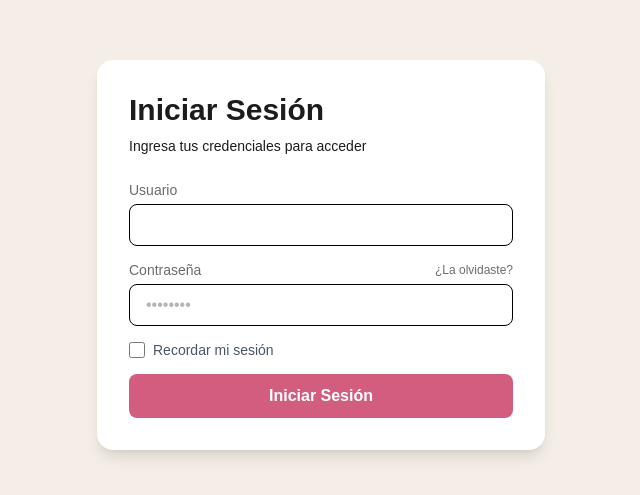
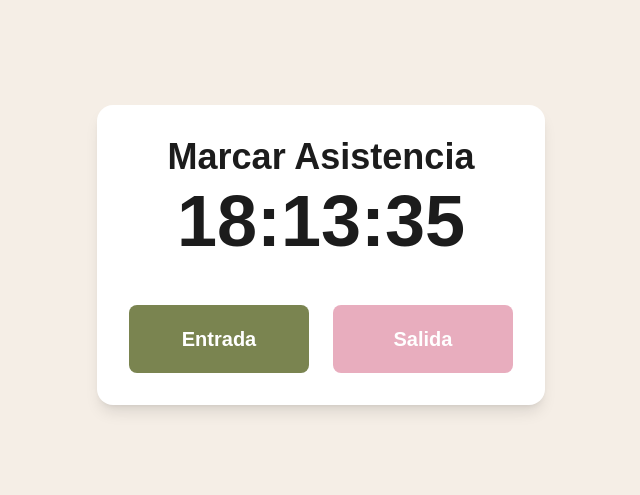
Before and after one commit to NEVO-JzzPI/IC2-VentasQuimicos, a React (Vite) app: page /check in a window 1280 px wide. Shown: the part 145-640 px from the top of the page, without its empty margins (319-959 px from the left). Built offline with nearby package versions, Linux system fonts and the light colour scheme.

Commit message:
CreaciondelcheckYrouters

```diff
--- a/package.json
+++ b/package.json
@@ -13,6 +13,7 @@
     "@tailwindcss/vite": "^4.3.3",
     "react": "^19.2.8",
     "react-dom": "^19.2.8",
+    "react-router-dom": "^7.18.3",
     "tailwindcss": "^4.3.3"
   },
   "devDependencies": {
--- a/src/App.css
+++ b/src/App.css
@@ -3,10 +3,8 @@
 @theme {
 
   /* Paleta de colores */
-  /* --color-letra: #1E293B;
-  --color-bg: #121E3B;
-  --color-secundario: #FFFFFF;
-  --color-botonprincipal: #5B7FFF; */
+
+
   --color-letra: #1C1C1C;
   --color-letra-secundario: #6B6B6B;
   --color-bg: #F5EEE6;
--- a/src/App.jsx
+++ b/src/App.jsx
@@ -1,19 +1,29 @@
-import { useState } from 'react'
+import { Routes, Route } from 'react-router-dom'
 import { useAuth } from './context/AuthContext.jsx'
 import Login from './pages/Login'
+import Check from './pages/Check'
+// Importa aquí tus otras páginas para el redireccionamiento, por ejemplo:
+// import AdminDashboard from './pages/AdminDashboard'
+// import UserDashboard from './pages/UserDashboard'
 
 import './App.css'
 
 function App() {
-
   const { user } = useAuth()
   console.log('Usuario actual:', user)
 
   return (
     <div className="bg-bg w-full h-screen flex items-center justify-center">
-      <Login/>
+      {/* // contenedor de rutas */}
+      <Routes>
 
-    </div >
+        <Route path="/" element={<Login />} />
+        <Route path="/check" element={<Check />} />
+
+
+
+      </Routes>
+    </div>
   )
 }
 
--- /dev/null
+++ b/src/components/Card.jsx
@@ -0,0 +1,11 @@
+
+export default function Card({children, className = '', ...props}) {
+
+    return(
+            <div className={`bg-secundario w-full max-w-md rounded-2xl  p-8 shadow-lg font-principal text-letra space-y-6 ${className}`} {...props}>
+                {children}
+            </div>
+    )
+
+
+}
--- a/src/main.jsx
+++ b/src/main.jsx
@@ -1,13 +1,19 @@
 import { StrictMode } from 'react'
 import { createRoot } from 'react-dom/client'
 import { AuthProvider } from './context/AuthContext.jsx'
+import { BrowserRouter } from 'react-router-dom';
 import './index.css'
 import App from './App.jsx'
 
 createRoot(document.getElementById('root')).render(
   <StrictMode>
-    <AuthProvider>
-      <App />
-    </AuthProvider>
+    <BrowserRouter>
+
+      <AuthProvider>
+        <App />
+      </AuthProvider>
+    </BrowserRouter>
+
+
   </StrictMode>,
 )
--- /dev/null
+++ b/src/pages/Check.jsx
@@ -0,0 +1,34 @@
+import { useState, useEffect } from 'react';
+import Button from '../components/Button';
+import Card from '../components/Card';
+
+export default function Check() {
+    const [now, setNow] = useState(new Date());
+    const[isCheckedIn, setIsCheckedIn] = useState(false);
+
+    useEffect(() => {
+        const interval = setInterval(() => setNow(new Date()), 1000);
+        return () => clearInterval(interval);
+    }, []);
+
+    return(
+        <Card className="max-w-3xl text-center">
+
+            <div>
+                <h1 className="text-4xl text-letra font-principal font-bold ">Marcar Asistencia</h1>
+                <p className="mt-2 text-7xl font-bold text-letra tabular-nums">
+                    {now.toLocaleTimeString('es-CL',{ hour12: false })}
+                </p>
+            </div>
+            <div className="flex flex-row gap-6 mt-8">
+                <Button className="mt-4 basis-lg py-5 text-xl bg-checkboxtrueorinpt" disabled={isCheckedIn} onClick={() => { console.log('Entrada'); setIsCheckedIn(true); }}>
+                    Entrada
+                </Button>
+                <Button className="mt-4 basis-lg py-5 text-xl" disabled={!isCheckedIn} onClick={() => { console.log('Salida'); setIsCheckedIn(false); }}>
+                    Salida
+                </Button>
+            </div>
+
+        </Card>
+    )
+}
--- a/src/pages/Login.jsx
+++ b/src/pages/Login.jsx
@@ -1,6 +1,9 @@
 import { useState } from 'react';
 import Button from '../components/Button';
+import Card from '../components/Card';
 import { useAuth } from '../context/AuthContext';
+import { useNavigate } from 'react-router-dom';
+
 
 
 export default function Login() {
@@ -13,7 +16,7 @@ export default function Login() {
     const [loading, setLoading] = useState(false);
 
     const { login } = useAuth();
-
+    const navigate = useNavigate();
 
     const handleSubmit = async (e) => {
         e.preventDefault();
@@ -23,7 +26,7 @@ export default function Login() {
 
         try {
             await login(username, password);
-
+            navigate('/check');  // redirigir a la página de verificación
         } catch (err) {
             setError(err.message);
         } finally {
@@ -32,7 +35,7 @@ export default function Login() {
     };
 
     return (
-        <div className="bg-secundario w-full max-w-md rounded-2xl  p-8 shadow-lg font-principal text-letra space-y-6">
+        <Card>
             <div>
                 <h2 className="text-3xl font-bold">Iniciar Sesión</h2>
                 <p className="mt-2 text-sm">Ingresa tus credenciales para acceder</p>
@@ -79,17 +82,18 @@ export default function Login() {
                     <label htmlFor="remember" className="ml-2 text-sm text-gray-600 select-none">Recordar mi sesión</label>
                 </div>
 
-                {/* Solo se muestra si "error" tiene un mensaje (login falló) */}
+
                 {error && (
                     <p className="text-red-600 text-sm mb-3.5">{error}</p>
                 )}
 
-                {/* Mientras "loading" es true, el botón se deshabilita y cambia el texto */}
-                <Button type="submit" disabled={loading}>
+                { console.log(loading) }
+
+                <Button type="submit" disabled={loading} >
                     {loading ? 'Ingresando...' : 'Iniciar Sesión'}
                 </Button>
             </form>
 
-        </div>
+        </Card>
     )
 }
```
Also changed, not shown: 1 other file (tests, documents, lock files or other folders).
